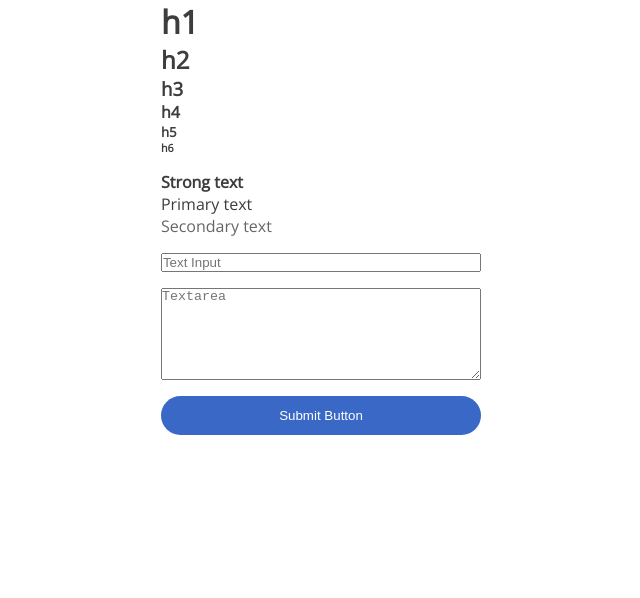
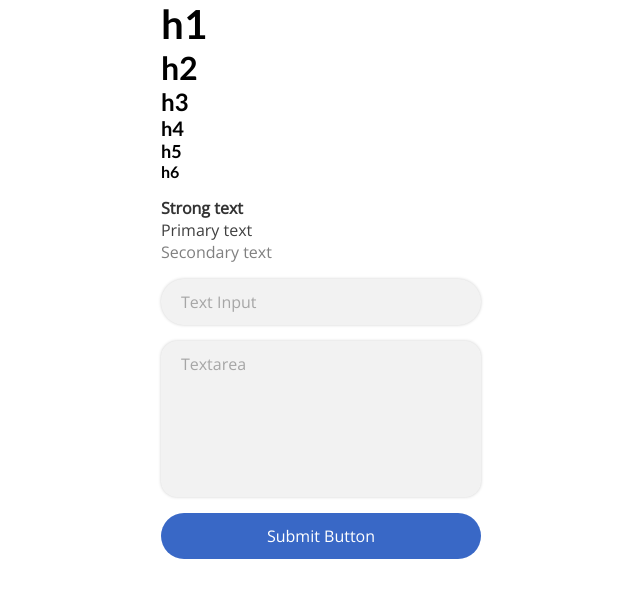
Before and after one commit to MastersOfData/scores-app, a Next.js app: page /testing in a window 1280 px wide. Shown: the top 598 px of the page, without its empty margins (319-959 px from the left). Built offline with nearby package versions, Linux system fonts and the light colour scheme.

Commit message:
Final initial updates

```diff
--- a/src/app/testing/page.tsx
+++ b/src/app/testing/page.tsx
@@ -18,7 +18,7 @@ export default function TestingPage() {
         <p className={styles.secondary}>Secondary text</p>
       </div>
 
-      <div>
+      <div className="form-group">
         <form className={styles.form}>
           <input
             type="text"
--- a/src/styles/globals.css
+++ b/src/styles/globals.css
@@ -9,15 +9,21 @@
   --bg-secondary-hsl: 0 0% 95%;
   --bg-secondary: hsl(var(--bg-secondary-hsl));
   --glass-secondary: hsl(var(--bg-secondary-hsl) / var(--glass-opacity));
-  --clr-primary: hsl(0 0% 24%);
-  --clr-secondary: hsl(0 0% 40%);
+  --clr-primary: hsl(0 0% 25%);
+  --clr-secondary: hsl(0 0% 50%);
   --clr-heading: hsl(0 0% 0%);
-  --clr-strong: hsl(0 0% 12%);
-  --clr-placeholder: hsl(0 0% 55%);
+  --clr-strong: hsl(0 0% 20%);
+  --clr-placeholder: hsl(0 0% 65%);
   --shadow-soft: hsl(0 0% 0% / .2);
   --shadow-medium: hsl(0 0% 0% / .35);
   --shadow-strong: hsl(0 0% 0% / .5);
   --accent: hsl(220 55% 50%);
+  --tint-soft: hsl(0 0% 0% / .05);
+  --tint-medium: hsl(0 0% 0% / .1);
+  --tint-strong: hsl(0 0% 0% / .2);
+  --error: hsl(0 50% 50%);
+  --warning: hsl(60 50% 50%);
+  --success: hsl(130 50% 50%);
 
   /* Metrics */
   --padding-y-text: .4em;
@@ -25,8 +31,8 @@
   --padding-y: .75rem;
   --icon-size: 1.5rem;
   --border-radius-round: 100vmax;
-  --border-radius-soft: .5rem;
-  --border-radius-medium: .25rem;
+  --border-radius-soft: 1rem;
+  --border-radius-medium: .5rem;
   --border-radius-hard: .125rem;
 
   /* Font families */
@@ -59,6 +65,10 @@
   box-sizing: border-box;
   padding: 0;
   margin: 0;
+  color: var(--clr-primary);
+  font-family: var(--ff-primary);
+  font-size: var(--fs-400);
+  font-weight: 400;
 }
 
 html,
@@ -66,23 +76,59 @@ body {
   max-width: 100vw;
   overflow-x: hidden;
   background-color: var(--bg-primary);
-  color: var(--clr-primary);
-  font-family: var(--ff-primary);
 }
 
+/* Text */
 a {
   color: inherit;
   text-decoration: none;
 }
 
+strong {
+  font-weight: 700;
+  color: var(--clr-strong);
+}
+
+h1, h2, h3, h4, h5, h6 {
+  color: var(--clr-heading);
+  font-family: var(--ff-heading);
+  font-weight: 700;
+}
+
+h1 {
+  font-size: var(--fs-900);
+}
+
+h2 {
+  font-size: var(--fs-800);
+}
+
+h3 {
+  font-size: var(--fs-700);
+}
+
+h4 {
+  font-size: var(--fs-600);
+}
+
+h5 {
+  font-size: var(--fs-500);
+}
+
+h6 {
+  font-size: var(--fs-400);
+}
+
+/* Interactables */
 button {
   border: none;
   outline: none;
   background-color: var(--accent);
   color: hsl(0 0% 100%);
   border-radius: var(--border-radius-round);
-  padding: var(--padding-y) var(--padding-y);
+  padding: var(--padding-y) var(--padding-x);
   cursor: pointer;
+  transition: box-shadow var(--transition-fast);
   isolation: isolate;
   overflow: hidden;
   position: relative;
@@ -96,27 +142,60 @@ button::after {
   background-color: hsl(0 0% 100%);
   opacity: 0;
   box-shadow: none;
-  transition:
-    opacity var(--transition-fast),
-    box-shadow var(--transition-fast);
+  transition: opacity var(--transition-fast);
+}
+
+button:hover {
+  box-shadow: var(--box-shadow-border-m) var(--shadow-soft);
 }
 
 button:hover::after {
   opacity: .1;
-  box-shadow: var(--box-shadow-border-m) var(--shadow-soft);
+}
+
+textarea, input:not([type="checkbox"]) {
+  border: none;
+  outline: none;
+  background-color: var(--tint-soft);
+  padding: var(--padding-y) var(--padding-x);
+  box-shadow: var(--box-shadow-border-s) var(--shadow-soft);
+}
+
+:is(textarea, input:not([type="checkbox"])):focus {
+  box-shadow: var(--box-shadow-border-m) var(--accent);
+}
+
+textarea {
+  border-radius: var(--border-radius-soft);
+  resize: none;
+}
+
+input:not([type="checkbox"]) {
+  border-radius: var(--border-radius-round);
+}
+
+::placeholder {
+  color: var(--clr-placeholder);
+}
+
+.form-group input:invalid {
+  box-shadow: var(--box-shadow-border-m) var(--error);
 }
 
 @media (prefers-color-scheme: dark) {
   :root {
-    --bg-primary-hsl: 0 0% 28%;
+    --bg-primary-hsl: 220 5% 25%;
     --bg-secondary-hsl: 0 0% 35%;
     --clr-primary: hsl(0 0% 80%);
     --clr-secondary: hsl(0 0% 65%);
     --clr-heading: hsl(0 0% 100%);
     --clr-strong: hsl(0 0% 92%);
     --clr-placeholder: hsl(0 0% 50%);
-    --shadow-soft: hsl(0 0% 0% / .5);
-    --shadow-medium: hsl(0 0% 0% / .75);
-    --shadow-strong: hsl(0 0% 0% / 1);
+    --shadow-soft: hsl(0 0% 0% / .25);
+    --shadow-medium: hsl(0 0% 0% / .5);
+    --shadow-strong: hsl(0 0% 0% / .75);
+    --tint-soft: hsl(0 0% 100% / .05);
+    --tint-medium: hsl(0 0% 100% / .1);
+    --tint-strong: hsl(0 0% 100% / .2);
   }
 }
```
Also changed, not shown: tsconfig.json (+18 -4 lines).
